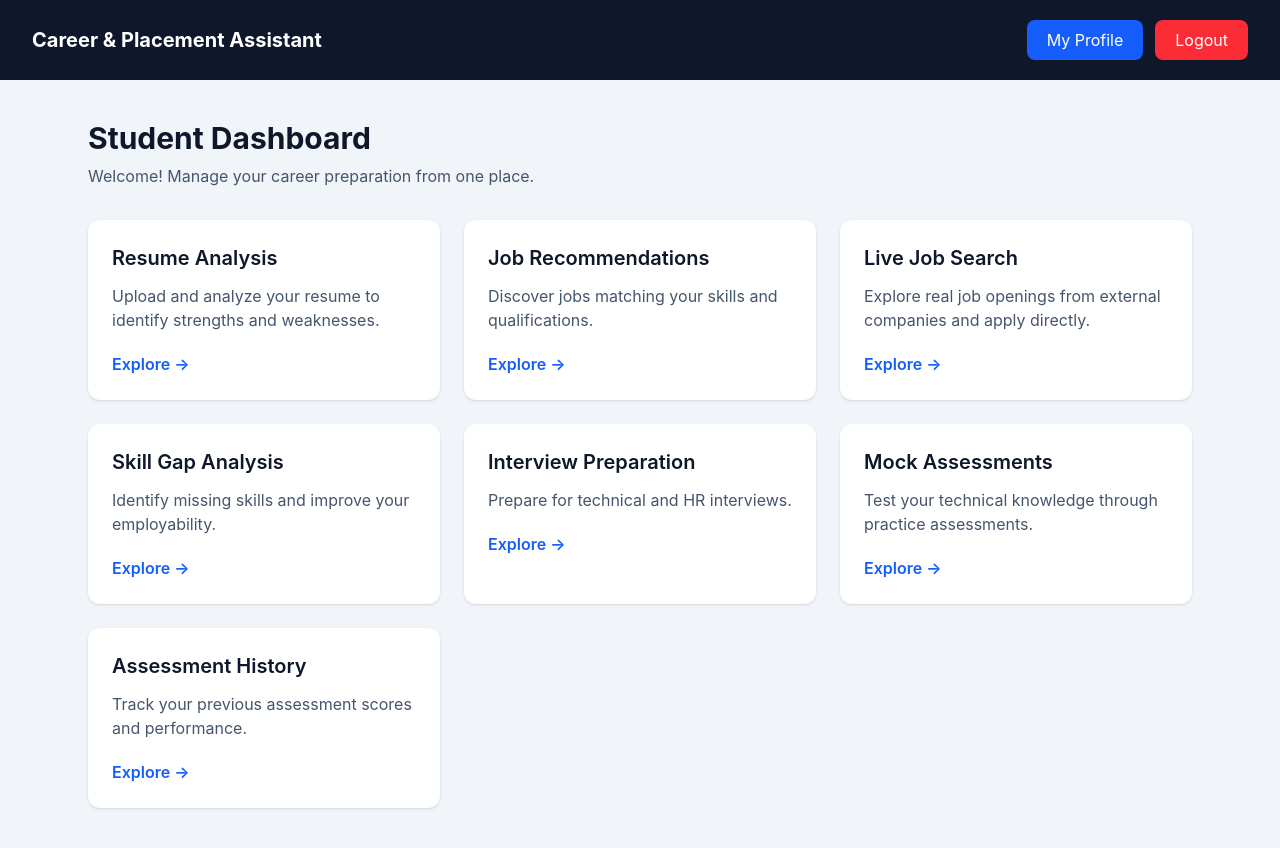
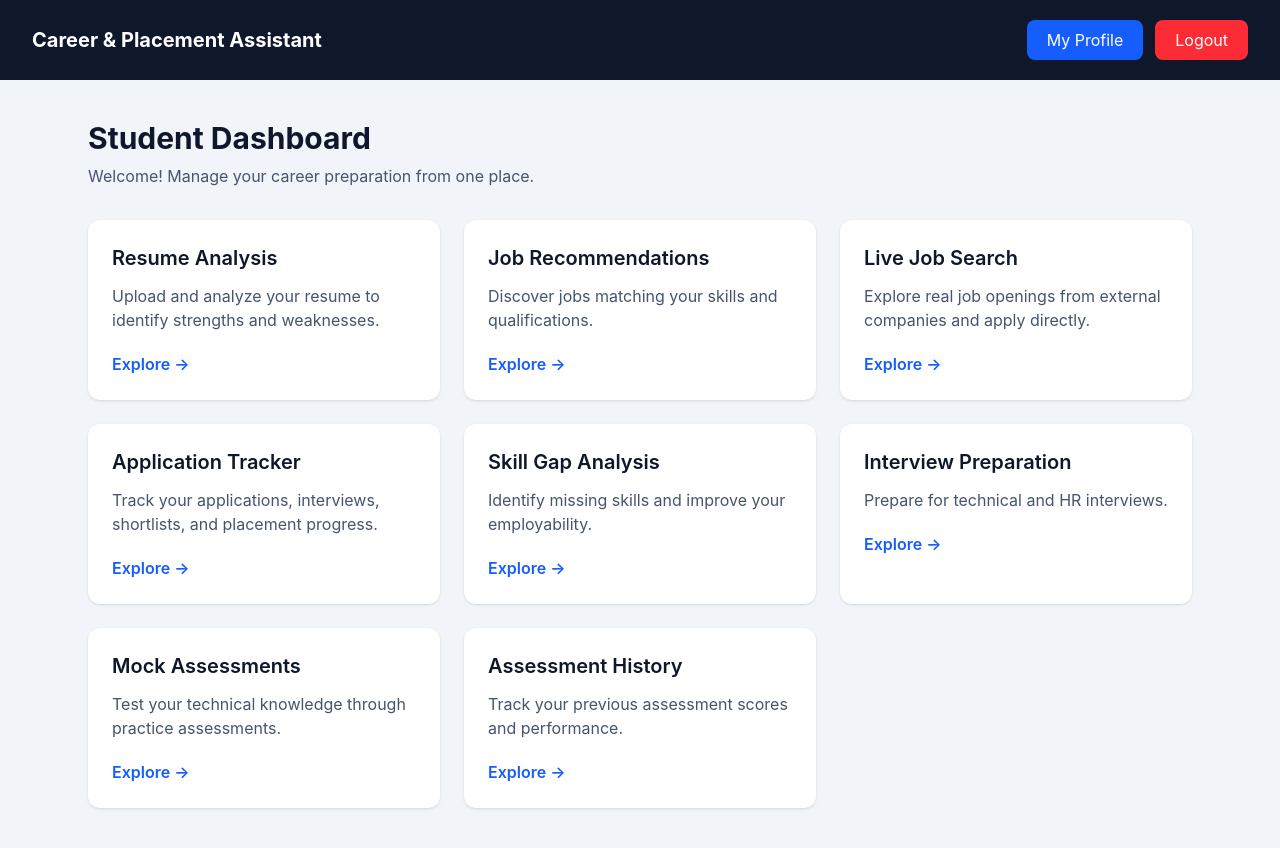
Before and after one commit to Ajay2309/ai-powered-career-placement-assistant, a React app in the folder frontend/: page /dashboard in a window 1280 px wide. Built offline with nearby package versions, Linux system fonts and the light colour scheme; sample sign-in values are in the browser's storage; the HTML template or start-up script is replaced by a standard one.

Commit message:
modified Dashboard

```diff
--- a/frontend/src/pages/Dashboard.jsx
+++ b/frontend/src/pages/Dashboard.jsx
@@ -15,6 +15,11 @@ function Dashboard() {
             title: "Live Job Search",
             description: "Explore real job openings from external companies and apply directly.",
             path: "/live-jobs",
+        },
+        {
+            title: "Application Tracker",
+            description: "Track your applications, interviews, shortlists, and placement progress.",
+            path: "/applications",
         },
         {
             title: "Skill Gap Analysis",
```
